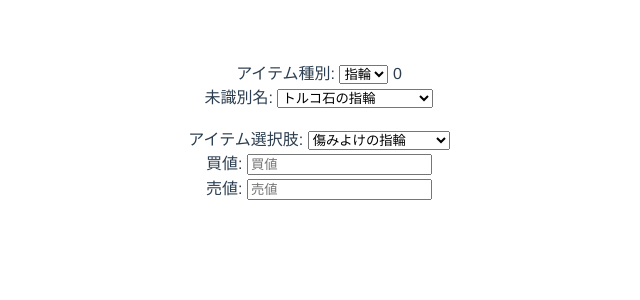
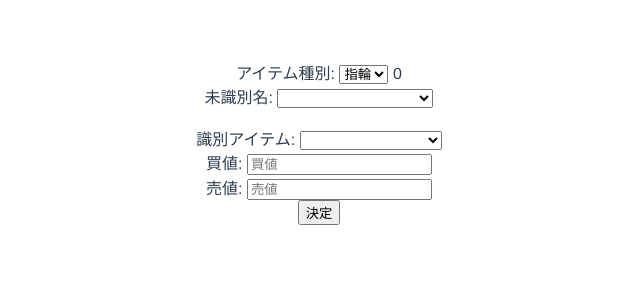
Before and after one commit to mitleidstein/TorunekoTool, a Vue app in the folder toruneko3_tool_vue/: page / in a window 1280 px wide. Shown: the top 300 px of the page, without its empty margins (321-961 px from the left). Built offline with nearby package versions, Linux system fonts and the light colour scheme.

Commit message:
機能をある程度実装

```diff
--- a/toruneko3_tool_vue/src/App.vue
+++ b/toruneko3_tool_vue/src/App.vue
@@ -5,19 +5,50 @@ import unidentifiedItemsCSV from './assets/unidentified_items.json'
 import itemsCSV from './assets/items.json'
 
 const selectedType = ref(0)
+const selectedUnidentifiedItem = ref(null)
+const selectedItem = ref(null)
+
 const unidentifiedItems = ref(unidentifiedItemsCSV)
 const items = ref(itemsCSV)
 const filteredUnidentifiedItems = computed(() => {
   return unidentifiedItems.value.filter((t) => t.item_type_id === selectedType.value)
 })
+
 const filteredItems = computed(() => {
   return items.value
     .filter((t) => t.item_type_id === selectedType.value
       && (!buyingPrice.value || t.buying_price == buyingPrice.value)
-      && (!sellingPrice.value || t.selling_price == sellingPrice.value))
+      && (!sellingPrice.value || t.selling_price == sellingPrice.value)
+      && (Object.keys(indentifiedItems.value.filter((el) => (t.name == el.name))).length == 0)
+    )
+})
+
+const indentifiedItems = computed(() => {
+  return unidentifiedItemsCSV
+      .filter((t) => t.item)
+      .map(t => { return t.item })
 })
 const buyingPrice = ref(null)
 const sellingPrice = ref(null)
+
+function enter() {
+  if (!selectedUnidentifiedItem.value) {
+    return
+  }
+
+  let un = unidentifiedItemsCSV.find(el => el.name == selectedUnidentifiedItem.value.name)
+  if (un) {
+    un.item = selectedItem.value
+    un.buyingPrice = buyingPrice.value
+    un.sellingPrice = sellingPrice.value
+  }
+}
+
+function changedUnidentifiedItem() {
+  selectedItem.value = selectedUnidentifiedItem.value.item
+  buyingPrice.value = selectedUnidentifiedItem.value.buyingPrice
+  sellingPrice.value = selectedUnidentifiedItem.value.sellingPrice
+}
 </script>
 
 <template>
@@ -31,16 +62,16 @@ const sellingPrice = ref(null)
     {{ selectedType }}
     <br/>
     未識別名:
-    <select>
-      <option v-for="item in filteredUnidentifiedItems" :key="item.name" :value="item.id">
+    <select v-model="selectedUnidentifiedItem" @change="changedUnidentifiedItem">
+      <option v-for="item in filteredUnidentifiedItems" :key="item.name" :value="item">
         {{ item.name }}
       </option>
     </select>
     <br/>
     <br/>
-    アイテム選択肢:
-    <select>
-      <option v-for="item in filteredItems" :key="item.name" :value="item.id">
+    識別アイテム:
+    <select v-model="selectedItem">
+      <option v-for="item in filteredItems" :key="item.name" :value="item">
         {{ item.name }}
       </option>
     </select>
@@ -50,6 +81,11 @@ const sellingPrice = ref(null)
     <br/>
     売値:
     <input v-model="sellingPrice" placeholder="売値">
+
+    <br/>
+    <button @click="enter">
+      決定
+    </button>
   </div>
 </template>
 
```
